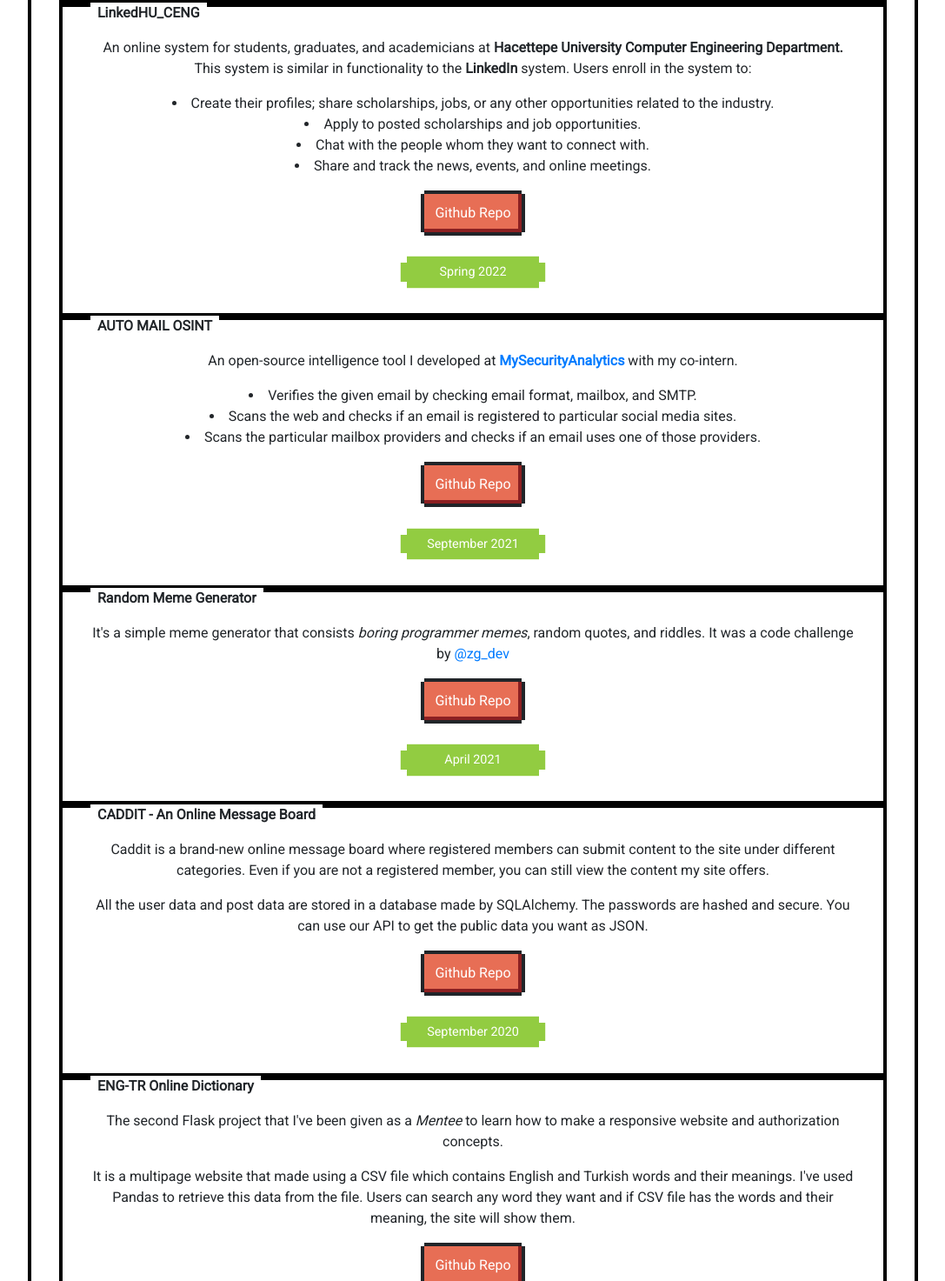
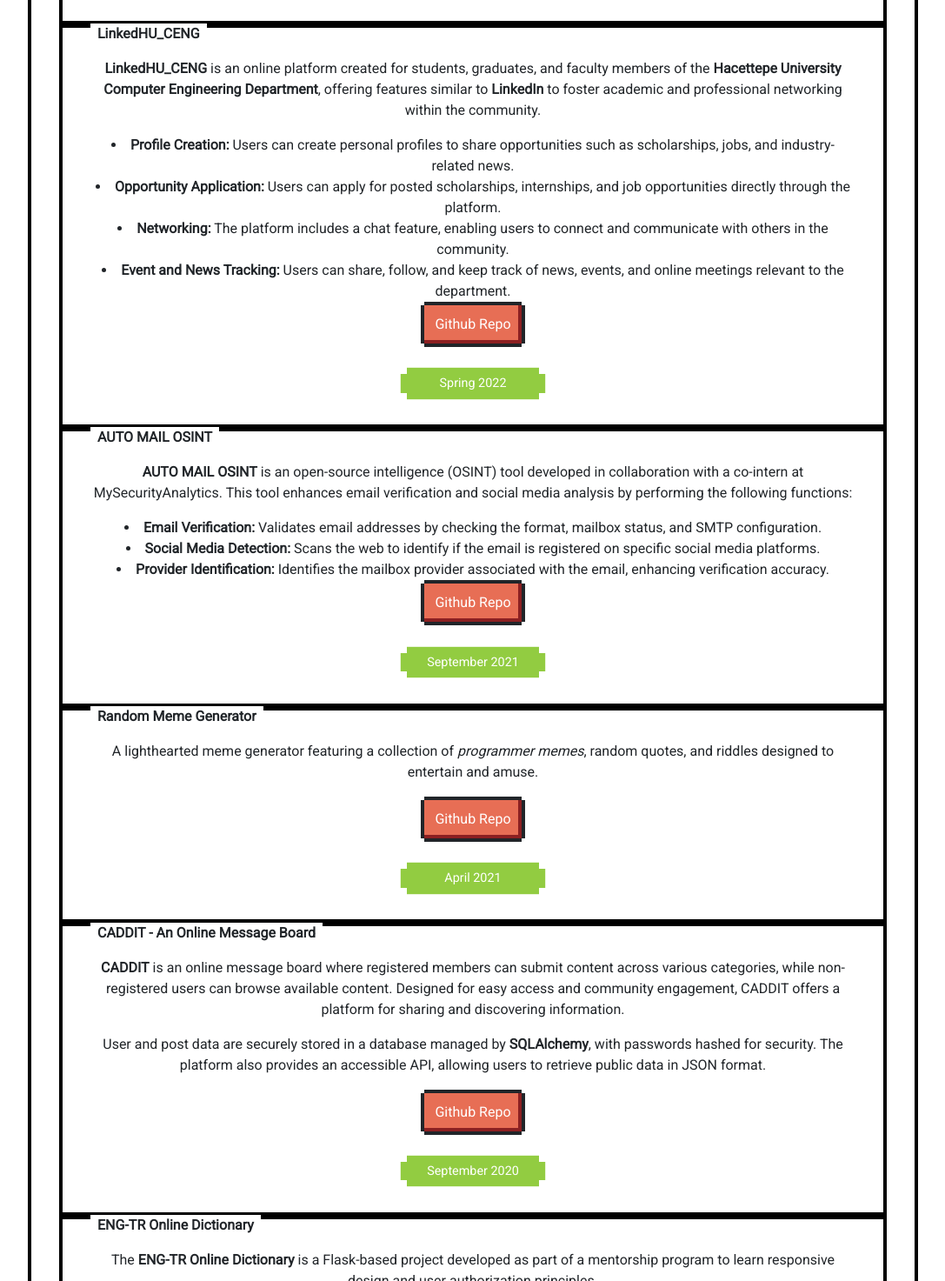
Before and after one commit to davutkulaksiz/davutkulaksiz.github.io, a plain HTML site: page index.html in a window 1280 px wide. Shown: the part 1327-2800 px from the top of the page at 87% size, without its empty margins (96-1183 px from the left). Drawn offline with nearby package versions, Linux system fonts and the light colour scheme.

Commit message:
feat(projects): update the projects section

```diff
--- a/index.html
+++ b/index.html
@@ -60,16 +60,50 @@
       <br />
 
       <p>
-        I am a mid-level Software Engineer specializing in <b>frontend development</b>, currently employed at <strong><a href="https://www.picussecurity.com/" target="_blank" rel="">Picus Security</a></strong>. In my role, I contribute to the development of an Attack Surface Management tool, focusing on frontend features and architecture improvements using <b>React, TypeScript, React Query, and Tailwind CSS</b>.
+        I am a mid-level Software Engineer specializing in
+        <b>frontend development</b>, currently employed at
+        <strong
+          ><a href="https://www.picussecurity.com/" target="_blank" rel=""
+            >Picus Security</a
+          ></strong
+        >. In my role, I contribute to the development of an Attack Surface
+        Management tool, focusing on frontend features and architecture
+        improvements using
+        <b>React, TypeScript, React Query, and Tailwind CSS</b>.
       </p>
       <p>
-        Previously, I worked as a part-time frontend developer at <strong><a href="https://www.jotform.com/" target="_blank" rel="">Jotform</a></strong>, where I developed enterprise tools, enhanced accessibility, and collaborated closely with UX Designers and Product Managers to deliver a cohesive user experience. Prior to this, I held the role of Junior Software Developer at <strong>JFORCE</strong>, where I focused on frontend features and conducted an AI and PyTorch bootcamp for one of Turkey’s leading defense corporations.
+        Previously, I worked as a part-time frontend developer at
+        <strong
+          ><a href="https://www.jotform.com/" target="_blank" rel=""
+            >Jotform</a
+          ></strong
+        >, where I developed enterprise tools, enhanced accessibility, and
+        collaborated closely with UX Designers and Product Managers to deliver a
+        cohesive user experience. Prior to this, I held the role of Junior
+        Software Developer at <strong>JFORCE</strong>, where I focused on
+        frontend features and conducted an AI and PyTorch bootcamp for one of
+        Turkey’s leading defense corporations.
       </p>
       <p>
-        I am also actively engaged in the tech community. As an organizer for the <strong>Google Cloud Developer Community Ankara</strong>, I led initiatives like the <em>Cloud Jamathon</em>, where I developed skills in event management and community building. Additionally, as a core team member of <strong>Google DSC Hacettepe</strong>, I organized events such as the <a href="https://developers.google.com/community/dsc-solution-challenge" target="_blank" rel="">Solution Challenge 2021 (People-Peace)</a>, Python and Java workshops, and an advanced frontend webinar to foster technical knowledge sharing among tech enthusiasts.
+        I am also actively engaged in the tech community. As an organizer for
+        the <strong>Google Cloud Developer Community Ankara</strong>, I led
+        initiatives like the <em>Cloud Jamathon</em>, where I developed skills
+        in event management and community building. Additionally, as a core team
+        member of <strong>Google DSC Hacettepe</strong>, I organized events such
+        as the
+        <a
+          href="https://developers.google.com/community/dsc-solution-challenge"
+          target="_blank"
+          rel=""
+          >Solution Challenge 2021 (People-Peace)</a
+        >, Python and Java workshops, and an advanced frontend webinar to foster
+        technical knowledge sharing among tech enthusiasts.
       </p>
       <p>
-        Through these experiences, I have strengthened my technical expertise, leadership, and communication skills, gaining a deep understanding of the importance of collaboration in delivering impactful and innovative solutions.
+        Through these experiences, I have strengthened my technical expertise,
+        leadership, and communication skills, gaining a deep understanding of
+        the importance of collaboration in delivering impactful and innovative
+        solutions.
       </p>
 
       <section class="icon-list">
@@ -86,12 +120,15 @@
       <div class="nes-container with-title">
         <h3 class="title">ML Interface Wizard</h3>
         <p>
-          During the creation of a data application based on a <strong>Machine Learning model</strong>,
-          it may be necessary to write a front-end application for that model.
-          When the underlying model changes,
-          a new front-end is generated based on model metrics and provided metadata.
-          The application generates a UI for any <strong>Machine Learning model</strong>.
-          It allows easier usage of the model, and an easier way to check its correctness as well as to provide additional testing data.
+          The <strong>ML Interface Wizard</strong> is a tool designed to
+          automatically generate a user interface (UI) for any
+          <strong>Machine Learning model</strong>, streamlining the process of
+          testing and interacting with models. When model parameters or metrics
+          are updated, the tool dynamically regenerates the front-end based on
+          provided metadata, ensuring compatibility with the latest model
+          changes. This UI generation facilitates easy access to model
+          predictions, validation of model performance, and enables additional
+          testing by providing an intuitive and accessible interface for users.
         </p>
         <a
           href="https://github.com/davutkulaksiz/ml-interface-wizard"
@@ -109,15 +146,32 @@
       <div class="nes-container with-title">
         <h3 class="title">LinkedHU_CENG</h3>
         <p>
-          An online system for students, graduates, and academicians at <strong>Hacettepe University Computer Engineering Department.</strong>
-          <br>This system is similar in functionality to the <strong>LinkedIn</strong> system. Users enroll in the system to:
-            <p>
-              <li>Create their profiles; share scholarships, jobs, or any other opportunities related to the industry.</li>
-              <li>Apply to posted scholarships and job opportunities.</li>
-              <li>Chat with the people whom they want to connect with.</li>
-              <li>Share and track the news, events, and online meetings.</li>
+          <strong>LinkedHU_CENG</strong> is an online platform created for
+          students, graduates, and faculty members of the
+          <strong>Hacettepe University Computer Engineering Department</strong>,
+          offering features similar to <strong>LinkedIn</strong> to foster
+          academic and professional networking within the community.
         </p>
-        </p>
+        <li>
+          <strong>Profile Creation:</strong> Users can create personal profiles
+          to share opportunities such as scholarships, jobs, and
+          industry-related news.
+        </li>
+        <li>
+          <strong>Opportunity Application:</strong> Users can apply for posted
+          scholarships, internships, and job opportunities directly through the
+          platform.
+        </li>
+        <li>
+          <strong>Networking:</strong> The platform includes a chat feature,
+          enabling users to connect and communicate with others in the
+          community.
+        </li>
+        <li>
+          <strong>Event and News Tracking:</strong> Users can share, follow, and
+          keep track of news, events, and online meetings relevant to the
+          department.
+        </li>
         <a
           href="https://github.com/davutkulaksiz/socialPlatform"
           target="_blank"
@@ -134,11 +188,24 @@
       <div class="nes-container with-title">
         <h3 class="title">AUTO MAIL OSINT</h3>
         <p>
-          An open-source intelligence tool I developed at <b><a href="https://mysecurityanalytics.com/" target="_blank">MySecurityAnalytics</a></b> with my co-intern.
-            <p><li>Verifies the given email by checking email format, mailbox, and SMTP.</li>
-              <li>Scans the web and checks if an email is registered to particular social media sites.</li>
-              <li>Scans the particular mailbox providers and checks if an email uses one of those providers.</li> </p>
+          <strong>AUTO MAIL OSINT</strong>
+          is an open-source intelligence (OSINT) tool developed in collaboration
+          with a co-intern at MySecurityAnalytics. This tool enhances email
+          verification and social media analysis by performing the following
+          functions:
         </p>
+        <li>
+          <strong>Email Verification:</strong> Validates email addresses by
+          checking the format, mailbox status, and SMTP configuration.
+        </li>
+        <li>
+          <strong>Social Media Detection:</strong> Scans the web to identify if
+          the email is registered on specific social media platforms.
+        </li>
+        <li>
+          <strong>Provider Identification:</strong> Identifies the mailbox
+          provider associated with the email, enhancing verification accuracy.
+        </li>
         <a
           href="https://github.com/mysecurityanalytics/auto-mail-osint-web"
           target="_blank"
@@ -155,10 +222,9 @@
       <div class="nes-container with-title">
         <h3 class="title">Random Meme Generator</h3>
         <p>
-          It's a simple meme generator that consists
-          <em>boring programmer memes</em>, random quotes, and riddles. It was a
-          code challenge by
-          <a href="https://www.twitter.com/zg_dev" target="_blank">@zg_dev</a>
+          A lighthearted meme generator featuring a collection of
+          <em>programmer memes</em>, random quotes, and riddles designed to
+          entertain and amuse.
         </p>
         <a
           href="https://github.com/davutkulaksiz/randomMemeGenerator"
@@ -176,15 +242,17 @@
       <div class="nes-container with-title">
         <h3 class="title">CADDIT - An Online Message Board</h3>
         <p>
-          Caddit is a brand-new online message board where registered members
-          can submit content to the site under different categories. Even if you
-          are not a registered member, you can still view the content my site
-          offers.
+          <strong>CADDIT</strong> is an online message board where registered
+          members can submit content across various categories, while
+          non-registered users can browse available content. Designed for easy
+          access and community engagement, CADDIT offers a platform for sharing
+          and discovering information.
         </p>
         <p>
-          All the user data and post data are stored in a database made by
-          SQLAlchemy. The passwords are hashed and secure. You can use our API
-          to get the public data you want as JSON.
+          User and post data are securely stored in a database managed by
+          <strong>SQLAlchemy</strong>, with passwords hashed for security. The
+          platform also provides an accessible API, allowing users to retrieve
+          public data in JSON format.
         </p>
         <a
           href="https://github.com/davutkulaksiz/Online-Message-Board"
@@ -202,15 +270,16 @@
       <div class="nes-container with-title">
         <h3 class="title">ENG-TR Online Dictionary</h3>
         <p>
-          The second Flask project that I've been given as a <em>Mentee</em> to
-          learn how to make a responsive website and authorization concepts.
+          The <strong>ENG-TR Online Dictionary</strong> is a Flask-based project
+          developed as part of a mentorship program to learn responsive design
+          and user authorization principles.
         </p>
         <p>
-          It is a multipage website that made using a CSV file which contains
-          English and Turkish words and their meanings. I've used Pandas to
-          retrieve this data from the file. Users can search any word they want
-          and if CSV file has the words and their meaning, the site will show
-          them.
+          This multi-page dictionary application uses a CSV file containing
+          English and Turkish words along with their meanings. Leveraging
+          <strong>Pandas</strong> for data retrieval, users can search for any
+          word, and if the word exists in the CSV file, the site displays the
+          translation and meaning.
         </p>
         <a
           href="https://github.com/davutkulaksiz/ENG-TR-Dictionary"
@@ -228,17 +297,17 @@
       <div class="nes-container with-title">
         <h3 class="title">Exchange Rates of TRY</h3>
         <p>
-          My first Flask project that I've been given as a <em>Mentee</em> to
-          learn how to get currency rates of TRY dynamically and visualize them
-          as a website.
+          The <strong>Exchange Rates of TRY</strong> is a Flask project
+          developed as an introductory exercise in backend development as part
+          of a mentorship program. This project dynamically retrieves and
+          displays the latest exchange rates for the Turkish Lira (TRY) in a
+          responsive website.
         </p>
         <p>
-          I've previously designed a static website with Bootstrap but the
-          back-end part was non-existent. With this project, I've learnt how to
-          get data from APIs in realtime with JSON and how to visualize this
-          data using front-end.
+          Initially familiar with static websites using Bootstrap, this project
+          allowed me to learn how to interact with APIs in real time, retrieve
+          data in JSON format, and visualize it effectively on the front end.
         </p>
-
         <a
           href="https://github.com/davutkulaksiz/exchange-rate-of-try"
           target="_blank"
@@ -253,16 +322,18 @@
         </p>
       </div>
       <div class="nes-container with-title">
-        <h3 class="title">My attempt to front-end using Bootstrap</h3>
+        <h3 class="title">My Attempt at Front-End Using Bootstrap</h3>
         <p>
-          It's a side project assignment that I've given as a <em>Mentee</em> to
-          learn the basics of HTML/CSS while doing it.
+          This side project was assigned during my mentorship to help me learn
+          the basics of HTML and CSS, focusing on fundamental frontend concepts
+          using <strong>Bootstrap</strong>.
         </p>
         <p>
-          The site currently has no consistency in its content. It's more of an
-          empty canvas that I tried to implement different front-end concepts.
+          The site serves as an experimental canvas, allowing me to apply and
+          practice various front-end techniques without specific content
+          constraints. This hands-on project was instrumental in building my
+          foundational skills in web design and layout.
         </p>
-
         <a
           href="bootstrap/index.html"
           target="_blank"
```
Lines whose indentation alone changed are shown as unchanged.
